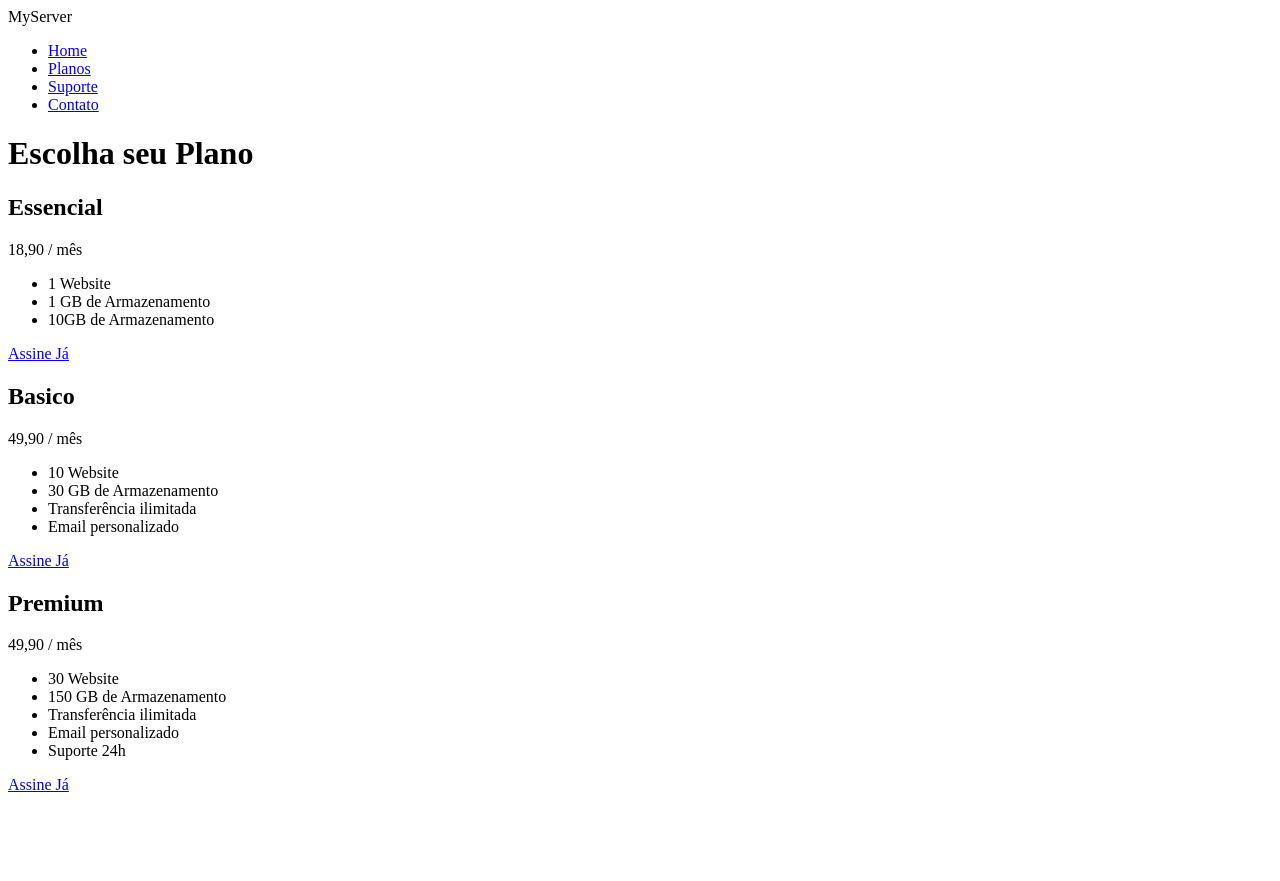
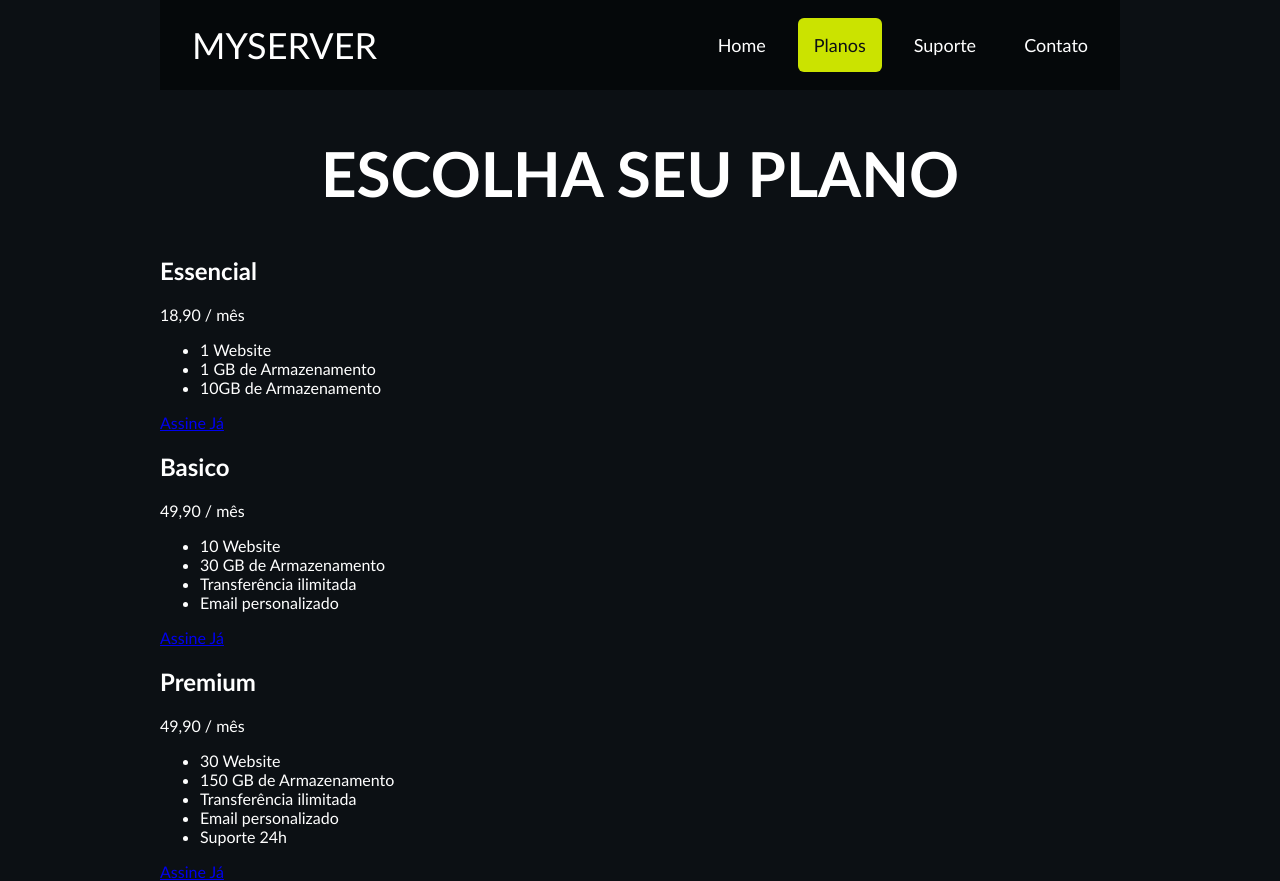
Before and after one commit to santanadegustavo/Plano, a plain HTML site: page index.html in a window 1280 px wide. Before the commit the page ends 802 px from the top, so only its background shows below. Drawn offline with Linux system fonts and the light colour scheme.

Commit message:
comecei o CSS

```diff
--- /dev/null
+++ b/estilizacao.css
@@ -0,0 +1,48 @@
+body{
+    background-color: #0c1014;
+    color: white;
+    width: 90%;
+    max-width: 960px;
+    margin: 0 auto;
+    font-family: 'Gill Sans', 'Gill Sans MT', Calibri, 'Trebuchet MS', sans-serif;
+}
+
+.main-title{
+    font-size: 62px;
+    text-transform: uppercase;
+    text-align: center;
+    margin: 46px 0;
+}
+
+.header{
+    display: flex;
+    background-color: #05080a;
+    padding: 16px;
+    justify-content: space-between;
+    align-items: center;
+}
+
+.header__logo{
+    font-size: 36px;
+    text-transform: uppercase;
+    margin-left: 16px;
+}
+
+.header__nav ul{
+    display: flex;
+    list-style-type: none;
+    font-size: 18px;
+    gap: 16px;
+}
+
+.header__nav a{
+    color: white;
+    text-decoration: none;
+    padding: 16px;
+    border-radius: 6px;
+}
+
+a.header__nav--active{
+    background-color: #cbe300;
+    color: #0c1014;
+}
--- a/index.html
+++ b/index.html
@@ -3,6 +3,7 @@
 <head>
     <meta charset="UTF-8">
     <meta name="viewport" content="width=device-width, initial-scale=1.0">
+    <link rel="stylesheet" href="estilizacao.css">
     <title>Escolha seu plano</title>
 </head>
 <body>
@@ -14,7 +15,7 @@
         <nav class="header__nav"> <!--parte da navegação do site-->
             <ul>
                 <li><a href="#">Home</a></li>
-                <li><a href="#">Planos</a></li>
+                <li><a href="#" class="header__nav--active">Planos</a></li>
                 <li><a href="#">Suporte</a></li>
                 <li><a href="#">Contato</a></li>
             </ul>
```
